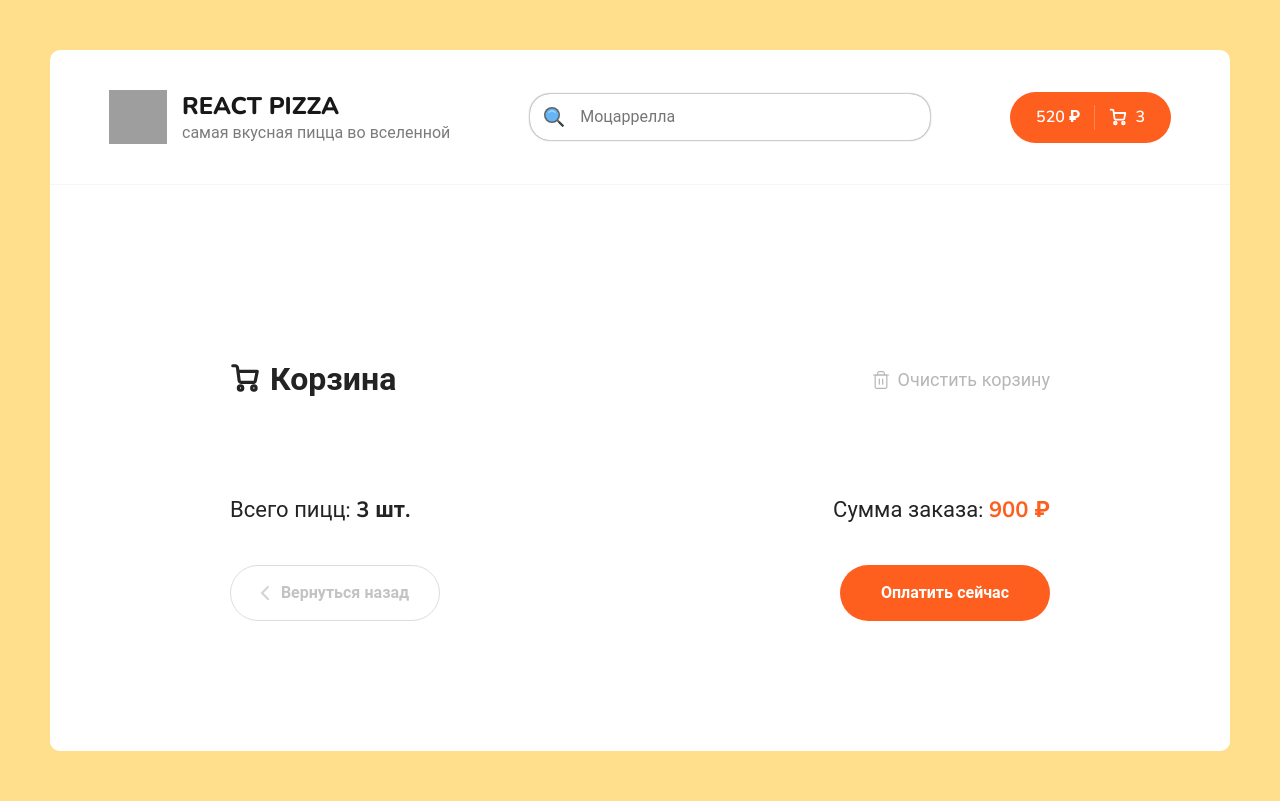
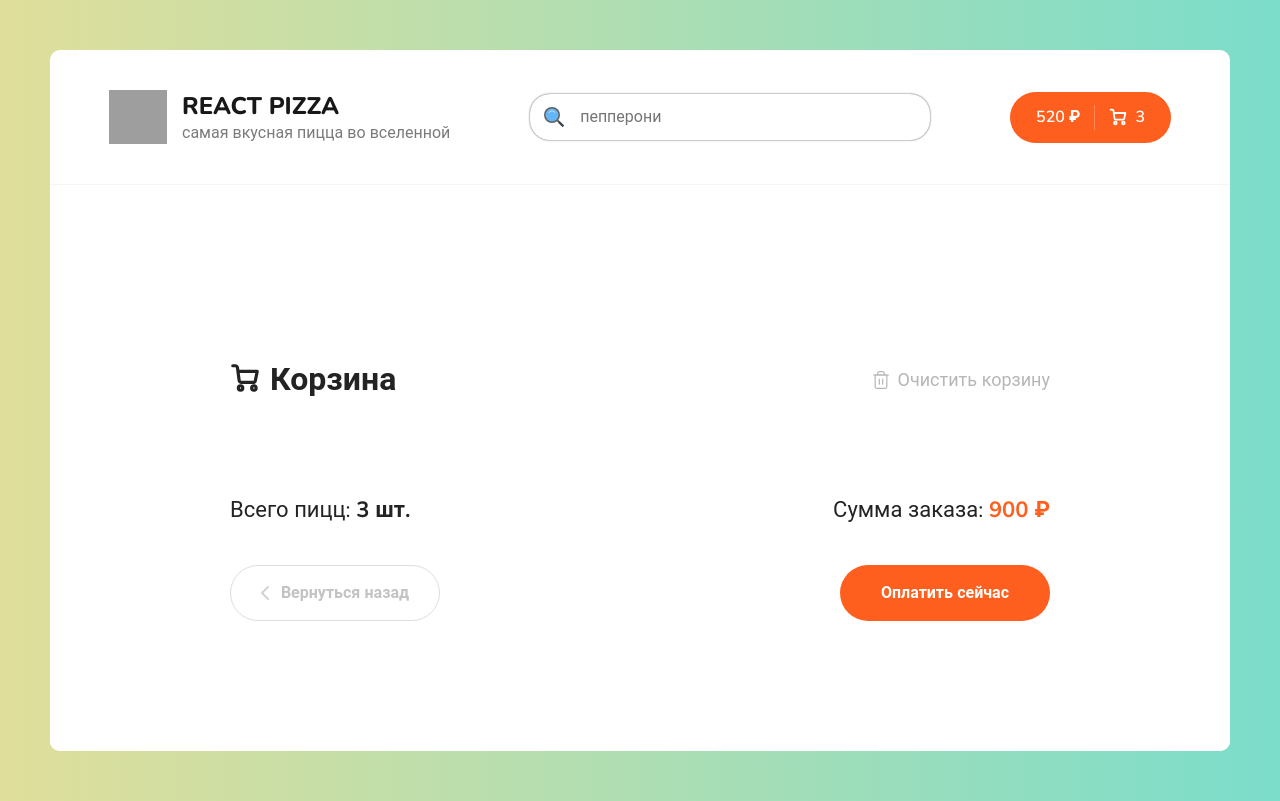
Before and after one commit to Frontyara/reactPizza, a React (Vite) app: page /cart in a window 1280 px wide. Built offline with nearby package versions, Linux system fonts and the light colour scheme; no server answers; grey boxes are pictures that could not be loaded; a web font is replaced by a local one.

Commit message:
add backGradient, delete scrollBar

```diff
--- a/src/App.jsx
+++ b/src/App.jsx
@@ -37,7 +37,7 @@ function App() {
     pizzas = fetch(
       `https://6755b80511ce847c992af30a.mockapi.io/pizzas?${
         categoryApi == 0 ? "" : `category=${categoryApi}`
-      }&search=${searchApi ? searchApi : ""}`
+      }&sortBy=${'asc'}&${searchApi ? `search=${searchApi}` : ""}`
     )
       .then((res) => res.json())
       .then((json) => {
@@ -46,7 +46,7 @@ function App() {
         setIsLoading(false);
       });
     window.scrollTo(0, 0);
-  }, [categoryApi, searchApi]);
+  }, [categoryApi, searchApi,sortApi]);
   return (
     <BrowserRouter>
       <context.Provider
--- a/src/App.scss
+++ b/src/App.scss
@@ -1,17 +1,26 @@
 body{
+    background: linear-gradient(to right,  rgba(255,223,140,1) 20%,rgba(0, 217, 255, 0.953) 100%);
+    background-size: 300% 300%;
+    animation: backGradient 10s linear infinite;
+    @keyframes backGradient {
+        0% {
+            background-position: 0% ;
+        }
+        50% {
+            background-position: 50%;
+        }
+        100% {
+            background-position: 0%;
+        }
+    }
     user-select: none;
     &::-webkit-scrollbar{
-        width: 7px;
-    }
-    &::-webkit-scrollbar-thumb{
-        background-color: #00d9ff63;
-        border-radius: 5px 0px 0px 5px;
-    }
-    &::-webkit-scrollbar-track{
-        background-color: inherit;
+        width: 0;
     }
 }
 .wrapper{
+    position: relative;
+    z-index: 100;
     @media (max-width:495px) {
         width: 100vw;
     }
--- a/src/components/header/Header.jsx
+++ b/src/components/header/Header.jsx
@@ -7,8 +7,18 @@ import { context } from '../../App'
 
 function Header(){
   let contextForHeader = React.useContext(context)
+  let contextRandomTitle = React.useContext(context)
+  contextRandomTitle = contextRandomTitle[1]
   contextForHeader = contextForHeader.slice(4,6)
   let [getSearch,setSearch] = contextForHeader
+  let randomWord = []
+  randomWord[0] = setRandomWord()
+  randomWord[1] = setRandomWord()
+  function setRandomWord(){
+    let arr = ['четыре сезона','чизбургер-пицца','пепперони','маргарита']
+    let rand = 0 + Math.random() * (3);
+    return arr[Math.floor(rand)]
+  }
   let [inputValue,setInputValue] = React.useState('')
     return(
         <header className="header">
@@ -22,7 +32,7 @@ function Header(){
           </NavLink>
           <div className="inputBlock">
             <div className="search"><img src={Search} alt="" /></div>
-            <input type="seacrh" value={inputValue} placeholder='Моцаррелла' onChange={(event) => {
+            <input type="seacrh" value={inputValue} placeholder={randomWord[Math.random().toFixed(0)]} onChange={(event) => {
               setInputValue(event.target.value)
               setSearch(event.target.value)
               }}/>
--- a/src/components/sort/Sort.jsx
+++ b/src/components/sort/Sort.jsx
@@ -43,7 +43,7 @@ function Sort() {
                   key={i}
                   onClick={() => {
                     SortSelect(item)
-                    setSortApi(((item = 'цене') ? 'price&order=desc' : item = 'популярности' ? 'rating&order=desc' : ''))
+                    setSortApi()
                   }}
                   className={sortSelect == item ? "active" : ""}
                 >
```
